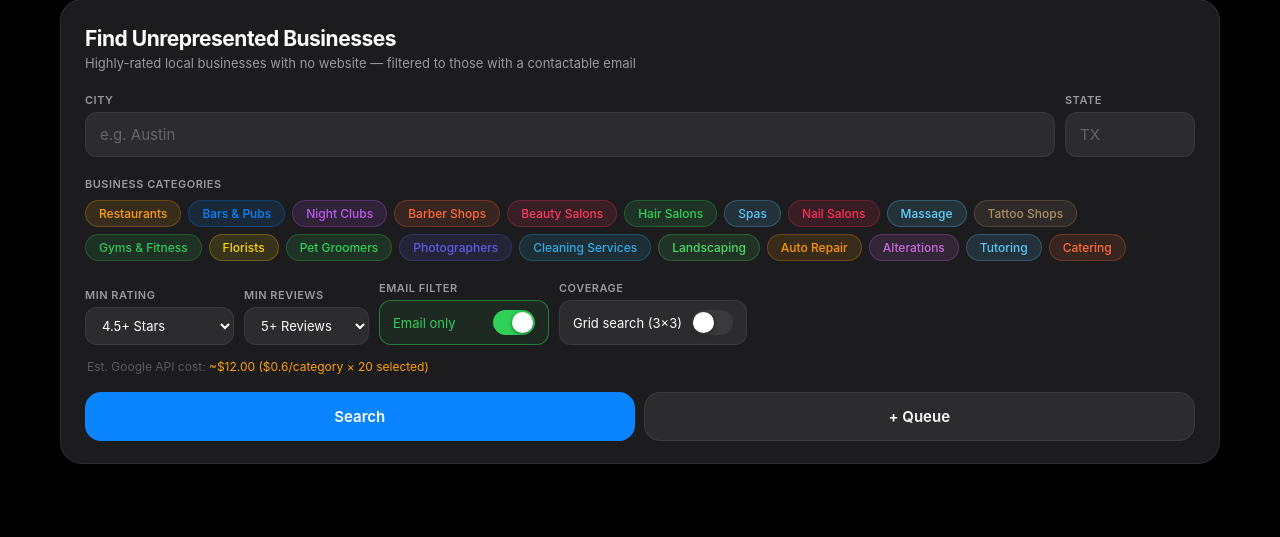
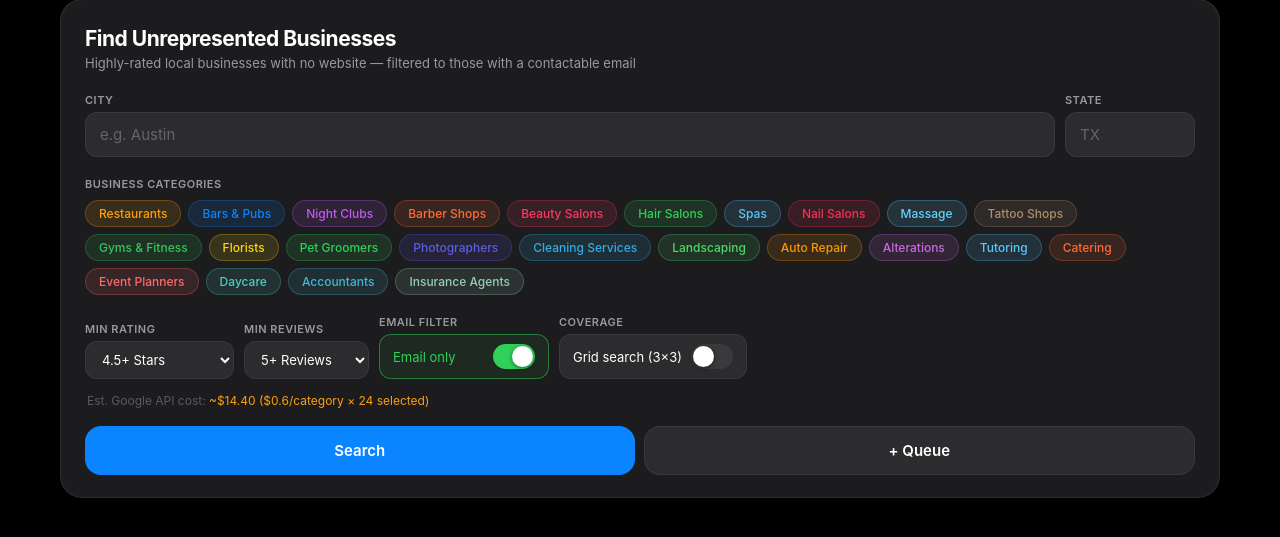
Before and after one commit to rsolistx-ui/WebGap, a Flask app: page / in a window 1280 px wide. Shown: the part 183-720 px from the top of the page. Run offline with Flask 3, Linux system fonts and the light colour scheme.

Commit message:
feat: add 4 missing categories + Previously Seen cross-search badge
Categories added:
- Event Planners (event planner venue)
- Daycare (daycare childcare)
- Accountants (accountant bookkeeper)
- Insurance Agents (insurance agent)

Previously Seen badge:
- db.get_known_ids(city, state) fetches all saved place_ids at search start
- search_stream yields is_seen: true when a result already exists in DB
- Orange "● Seen" badge renders on cards from prior search sessions

Co-Authored-By: Claude Sonnet 4.6 <noreply@anthropic.com>

```diff
--- a/app.py
+++ b/app.py
@@ -38,6 +38,10 @@ CATEGORIES = [
     ("alterations",  "alterations tailor",    "Alterations",       "#C969E0"),
     ("tutoring",     "tutoring center",       "Tutoring",          "#5AC8FA"),
     ("catering",     "catering company",      "Catering",          "#FF6B35"),
+    ("event_planner","event planner venue",   "Event Planners",    "#FF6B6B"),
+    ("daycare",      "daycare childcare",     "Daycare",           "#4ECDC4"),
+    ("accountant",   "accountant bookkeeper", "Accountants",       "#45B7D1"),
+    ("insurance",    "insurance agent",       "Insurance Agents",  "#96CEB4"),
 ]
 
 CAT_MAP = {t: (q, l, c) for t, q, l, c in CATEGORIES}
@@ -329,6 +333,7 @@ def search_stream(city, state, selected, min_rating, min_reviews, require_email,
     total_checked = 0
     pending       = []          # businesses awaiting email lookup
     dnc_ids       = db.get_dnc_ids()
+    known_ids     = db.get_known_ids(city, state)
 
     # Per-category saturation tracking
     cat_stats: dict[str, dict] = {}
@@ -448,7 +453,8 @@ def search_stream(city, state, selected, min_rating, min_reviews, require_email,
 
                     # Stream card immediately — email pending
                     payload = {k: v for k, v in biz.items() if k != "yelp_url"}
-                    yield {"type": "result", "email_status": "searching", **payload}
+                    yield {"type": "result", "email_status": "searching",
+                           "is_seen": pid in known_ids, **payload}
                     yield {"type": "progress", "phase": 1,
                            "checked": total_checked, "found": len(pending)}
 
--- a/database.py
+++ b/database.py
@@ -203,6 +203,18 @@ def get_dnc_ids() -> set:
     return {r[0] for r in rows}
 
 
+def get_known_ids(city: str = None, state: str = None) -> set:
+    """All place_ids previously saved (for cross-search Previously Seen badge)."""
+    q      = "SELECT place_id FROM leads"
+    where, params = [], []
+    if city:  where.append("lower(city)=lower(?)");  params.append(city)
+    if state: where.append("lower(state)=lower(?)"); params.append(state)
+    if where: q += " WHERE " + " AND ".join(where)
+    with _conn() as c:
+        rows = c.execute(q, params).fetchall()
+    return {r[0] for r in rows}
+
+
 # ── Search history / saturation ────────────────────────────────────────────────
 
 def record_search_history(city, state, category, total, no_website, with_website):
--- a/templates/index.html
+++ b/templates/index.html
@@ -881,6 +881,7 @@ function cardHTML(b) {
           ? `<span class="badge badge-social">Social Only</span>`
           : `<span class="badge badge-no-web">No Website</span>`}
         <span class="badge ${sCls}" id="score-${pid}">${score} ${sLbl}</span>
+        ${b.is_seen ? `<span class="badge badge-seen">● Seen</span>` : ""}
         ${overdueBadge}
         ${recencyBadge}
         ${ownerBadge}
```
